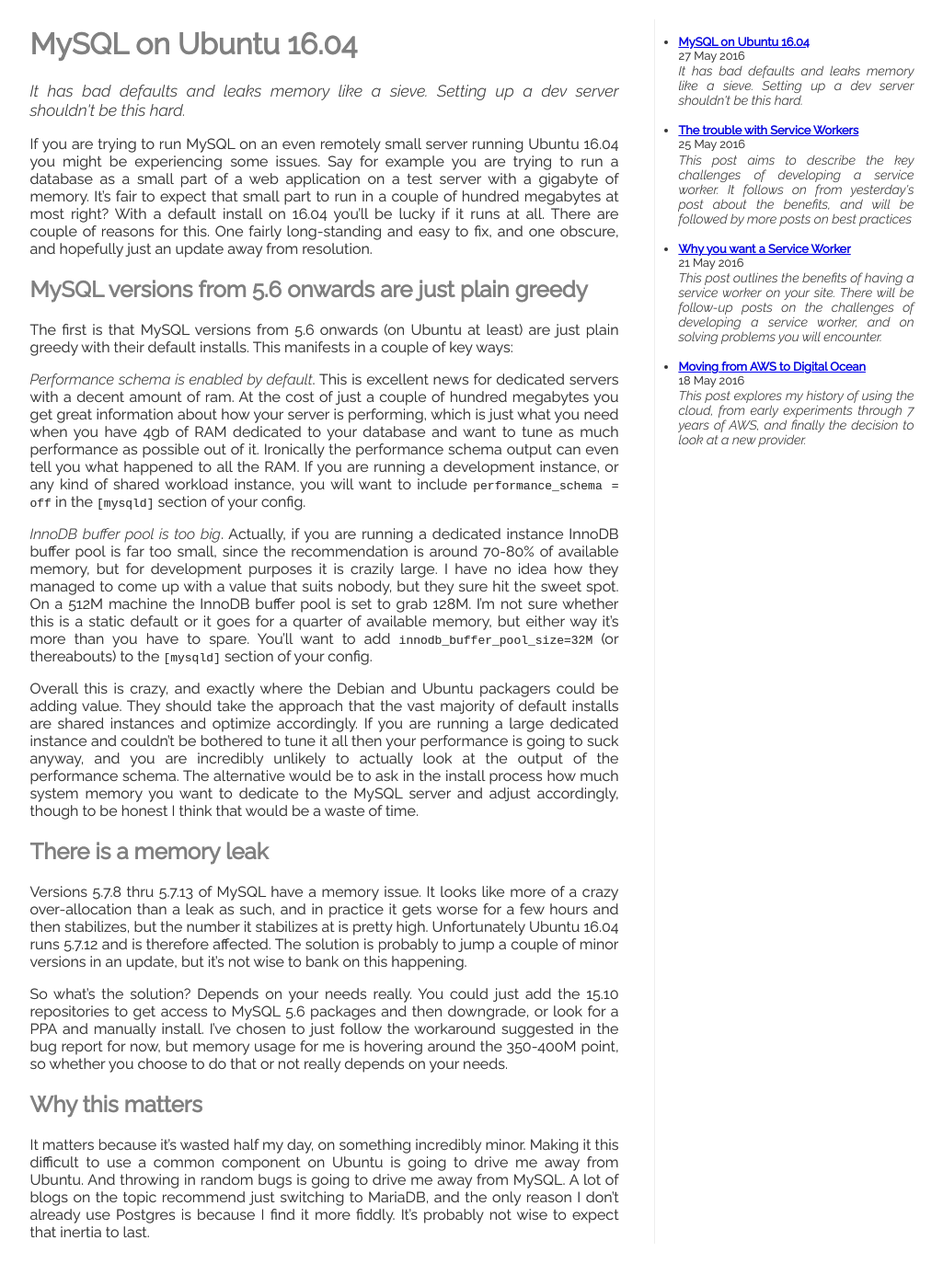
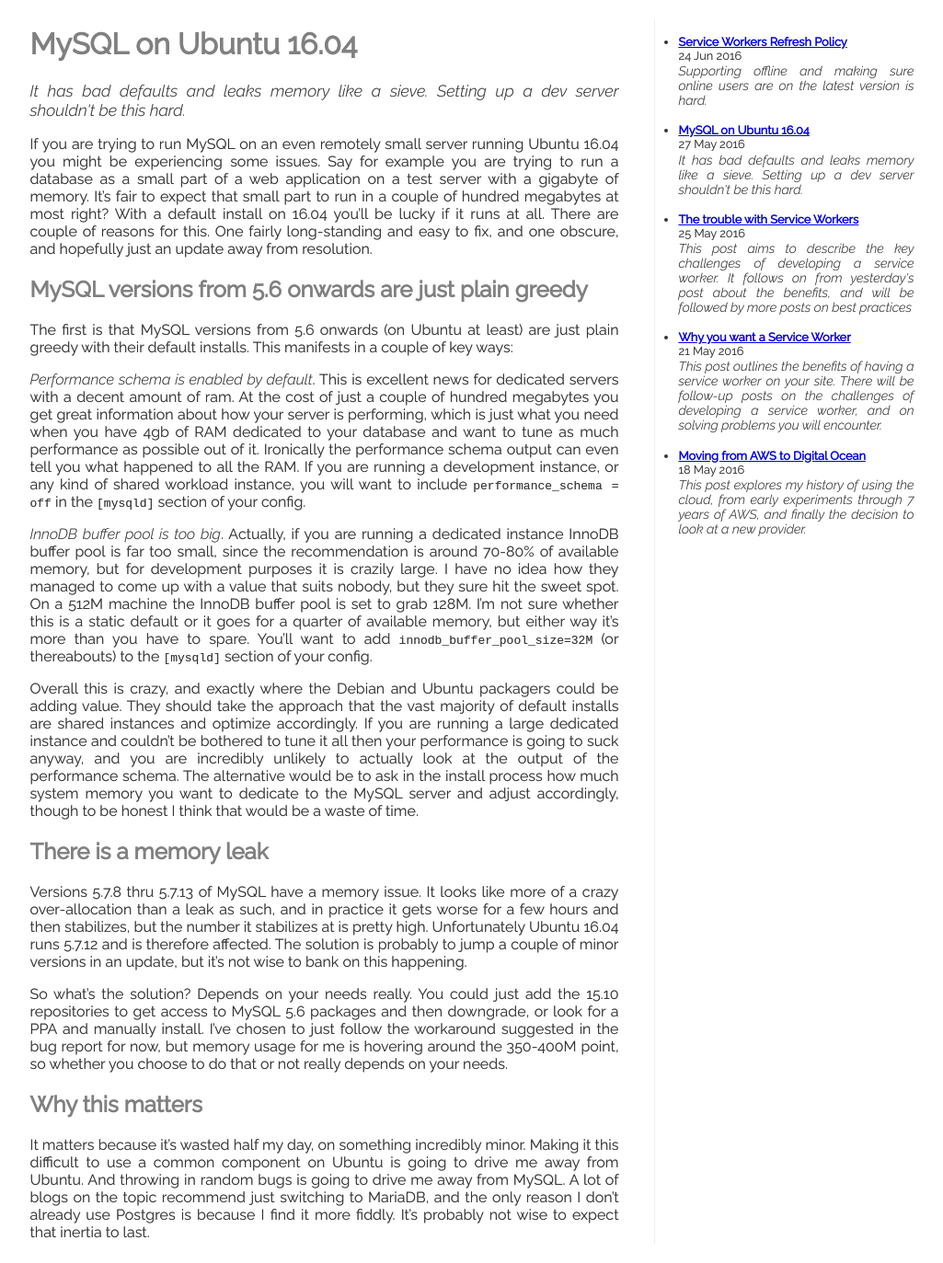
Before and after one commit to notak/notak.github.io, a Jekyll site: the page built from _posts/2016-05-27-mysql-on-ubuntu-16.04.md, in a window 1280 px wide. Shown: the whole page at 92% size, without its empty margins (127-1152 px from the left). Built offline with Jekyll 4.4.1, drawn with Linux system fonts in a browser that asks for light colours; some of the changed lines change nothing that is shown.

Commit message:
new blog post

```diff
--- a/_posts/2016-05-27-mysql-on-ubuntu-16.04.md
+++ b/_posts/2016-05-27-mysql-on-ubuntu-16.04.md
@@ -2,7 +2,6 @@
 title: "MySQL on Ubuntu 16.04"
 summary: "It has bad defaults and leaks memory like a sieve. Setting up a dev server shouldn't be this hard."
 layout: default
-redirect_from: "/"
 ---
 
 If you are trying to run MySQL on an even remotely small server running Ubuntu 16.04 you might be experiencing some issues. Say for example you are trying to run a database as a small part of a web application on a test server with a gigabyte of memory. It's fair to expect that small part to run in a couple of hundred megabytes at most right? With a default install on 16.04 you'll be lucky if it runs at all. There are couple of reasons for this. One fairly long-standing and easy to fix, and one obscure, and hopefully just an update away from resolution.
--- /dev/null
+++ b/_posts/2016-06-24-service-workers-refresh-policy.md
@@ -0,0 +1,38 @@
+---
+title: "Service Workers Refresh Policy"
+summary: "Supporting offline and making sure online users are on the latest version is hard."
+layout: default
+redirect_from: "/"
+---
+
+This is something that might be affecting me more because my site is being very actively developed, but something that has continued to irritate me is finding a good update policy for the static assets in a web app.
+
+The easiest thing to do is just not bother to cache in the service worker at all - if you just ignore the fetch event you can be sure that the browser cache will work as intended, and apart from the small network overhead of a few HTTP 304 headers (not-modified), you should get a pretty efficient set up.
+
+But this won't get you offline capability. At all. In the browser cache isn't good enough for offline - it has to be in the managed service worker cache, and it has to be fed back through the fetch event. In prinicple this is fine. You can just store requests on the way through, and then when the asset is needed again, check for it in the cache before you hit the network. A more advanced version catches the service worker register event and caches all the assets you are likely to need upfront, meaning that unvisited functionality and edge cases are dealt with cleanly. You now have a seamless offline experience, assuming your app is designed to work exclusively locally.
+
+The first of two issues with this is data. You have the static assets, but if your app is fundamentally designed to talk to an API you don't have any data to bring them to life. One option here would be to store the REST calls in the service worker cache. Personally I'm not using a RESTful API, so that wasn't an option for me, although in general I like having a decent data layer inside the app, so using indexedDB as a storage mechanism is preferable for me. If I wasn't choosing to rather decadently ignore Safari for the moment I would probably have to look at using PouchDB as a gold-standard polyfill, but then the service worker is hardly an option for Safari either.
+
+The second issue is updating. How do you roll a new version of your app? That is the issue I intend to deal with in the rest of the article.
+
+My first experience of this was quite brutal - I set up the offline mode, hit refresh, and discovered I was stuck with it. There was just no way to update my code short of clearing all the local settings on the browser. That was okay for me, and obviously I tested it before I rolled it out to my unsuspecting user, but for some reason it came as a bit of surprise.
+
+My second try was a little bit more successful. I realised that regardless of what you choose to do in your service worker, the browser will always try if it is online when you load you page to get a new version of the service worker. This means that all you need to do to recache your assets is roll a new version of the service worker. Easy! Sorry, I mean: Easy? No. The first problem is that the browser (Chrome in particular, although I've also seen Firefox do it) just loves to cache a failed response for the service worker. Have it not load just once, maybe because you forgot to start your dev server, or you hit refresh too fast while your VM was doing its thing, and you are stuck with the old service worker and no way to refresh short of clearing the browser history.
+
+On the third attempt I went for the slightly nuclear option. I couldn't rehresh the assets in the fetch request like I wanted to because that would break offline, but that didn't mean I couldn't do a full refresh on every page load. I found that all I needed to do was pass a message from the page separately to the fetch cycle to tell the service worker to initiate the refresh. Once I'd realised that it's a seriously bad idea to pass this message from within the potentially broken library and moved it into a script block embedded direct into the html (it's only a couple of lines), it looked like I was onto something. New code was suddently available to the user, in fact it was just a couple of page refreshes away.
+
+What? A couple? I have to hit refresh twice? What the hell? Well, if you think about it, that HTML that orders the refresh has to come from somewhere right? And that somewhere is the service worker cache. By the time your precious refresh message has kicked into action most all of the assets you are aiming to refresh will already have been fetched into the page. Still, on iteration three I'm no longer having to wipe site settings repeatedly and I don't have to push arbitrary changes to the service worker to get the browser to see changes in my stylesheet, so worrying about two refreshes seems like pure decadence. One to park until later.
+
+Instead we'll worry about the size of the downloads. My static assets are actually pretty small. In terms of the modern mobile web almost laughably so. If I ever put ads on the site I'm sure that will change, but for the moment I'm in charge and I don't even have a jquery dependency so it's all coming in at less than 200k, most of which is static API data that I don't strictly need and certainly don't need to refresh often. On the other hand I've chosen to keep the wire size small specifically because we I'm using the app I'm often on flaky network connections where 200k could easily be 20-30 seconds. But when I fire up the cache refresh it's taking me at my word and fetching them. All of them, all of the time.
+
+Why is this? Well, service workers are great. They give you have full control of the whole asset-fetching process and don't attempt to second guess you at all. For some reason they don't even seem to put the filthy browser cache between you and the internet. Actually, it's possible they do but they choose not cache things that are only requested by service workers in order to save wasting space on double caching. But that means you are responsible for reimplementing cache control. This isn't incredibly difficult so long as you are also responsible for the implementation on the server side as well, but to say the least it seems pointless.
+
+Since I am in control of the server side as well, and had bothered to implement etags even on the relatively static RESTful API chunks this was actually a pretty easy problem for me to solve. I just updated my refresh policy so that instead of blindly requesting all the assets from a list, it looked for an existing cached response for each asset, grabbed the ETAG header if there was one, and created a request for the asset which included the Etag in an IF-NONE-MATCH header. This means that any unchanged assets will simply return a 304 as they would before the service worker took over.
+
+Crisis averted. It's time to go back to the double-refresh what-the. In principle this shouldn't be an issue. If you are on a content site you will be refreshing the page all the time. Every time you go to a new article most likely. You might choose to implement a method where you grab in the new page from an API, push a URL and just remove the page load entirely, but unless you have crazily compelling reasons to do so you'll probably regret it. I have crazily compelling reasons to do so - the use case I have is the need to go backwards and forwards between a couple of different pages, and even if you have them open in separate tabs, that just gets to be a chore.
+
+This means that page refreshes or even loads don't happen very often. If you are using the homescreen integration, like my user, they may not happen at all. That means that even if I'm on the phone telling him to use a new version, the way to get that version is for him to force close the app and re-open it. Twice. This is where I'm currently at, and it kind of sucks.
+
+So where next? Well adding a periodic refresh message in addition to the page load one will be start - that would remove the need to actually reload the page to discover updates. I would also like to detect actual changes when the service worker runs the refresh. These would either prompt the user to reload or just force a reload. The problems I have there are with the potentially clunky UI experience and with differences in service worker implementations (304s seem to have esponse.ok set to true in Firefox, but not in Chrome for example).
+
+Overall I'm just not that happy with this. I'm taking responsibility for some stuff that I feel I shouldn't, and I'm having to add UI on the fly which users would probably expect to be part of the browser/OS chrome. Unfortunately that's pretty much where the service worker spec is at the moment. We've got the power of low-level access, but very little of the richer layering which would make it a well-used acessible tool.
```
